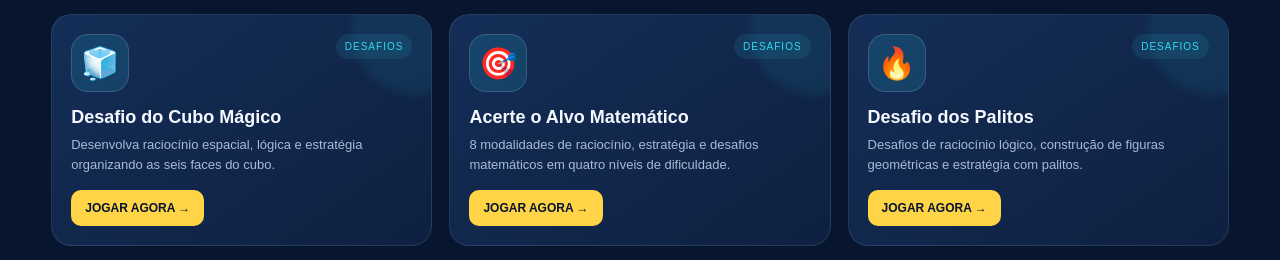
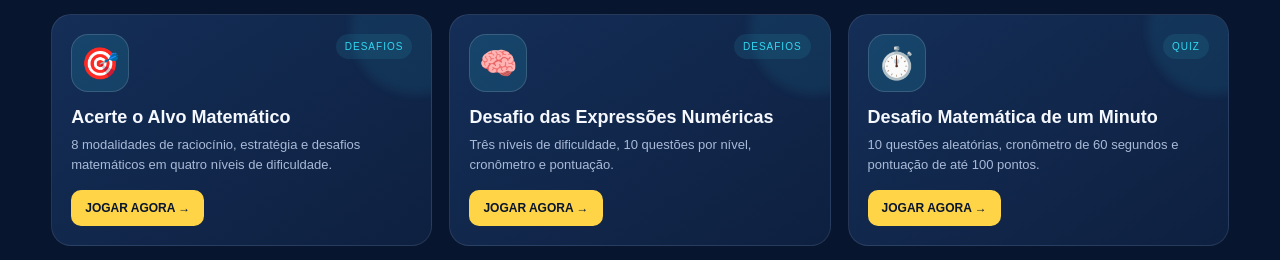
Before and after one commit to andersoncandido-blip/jogos-matematicos, a plain HTML site: page index.html in a window 1280 px wide. Shown: the part 1506-1766 px from the top of the page. Drawn offline with Linux system fonts and the light colour scheme.

Commit message:
Remover Cubo Mágico e Desafio dos Palitos

```diff
--- a/index.html
+++ b/index.html
@@ -74,10 +74,7 @@ footer{margin-top:48px;padding:24px;text-align:center;color:#8398bc;border-top:1
       <div class="card-top"><div class="game-icon purple">🧩</div><span class="tag">Desafios</span></div>
       <h3>Quebra-Cabeça Matemático</h3><p>20 desafios por partida, três níveis de dificuldade e 60 segundos para resolver cada questão.</p><a class="play" href="jogos/quebra-cabeca-matematico.html">JOGAR AGORA <span>→</span></a>
     </article>
-      <article class="card" data-category="desafios" data-name="desafio do cubo mágico">
-<div class="card-top"><div class="game-icon cyan">🧊</div><span class="tag">Desafios</span></div>
-<h3>Desafio do Cubo Mágico</h3><p>Desenvolva raciocínio espacial, lógica e estratégia organizando as seis faces do cubo.</p><a class="play" href="jogos/cubo_magico_jogos_matematicos.html">JOGAR AGORA →</a>
-</article>
+
       <article class="card" data-category="desafios" data-name="acerte o alvo matemático">
     <div class="card-top">
         <div class="game-icon cyan">🎯</div>
@@ -87,15 +84,7 @@ footer{margin-top:48px;padding:24px;text-align:center;color:#8398bc;border-top:1
     <p>8 modalidades de raciocínio, estratégia e desafios matemáticos em quatro níveis de dificuldade.</p>
     <a class="play" href="jogos/acerte_o_alvo_matematico.html">JOGAR AGORA →</a>
 </article>
-      <article class="card" data-category="desafios" data-name="desafio dos palitos">
-  <div class="card-top">
-    <div class="game-icon cyan">🔥</div>
-    <span class="tag">Desafios</span>
-  </div>
-  <h3>Desafio dos Palitos</h3>
-  <p>Desafios de raciocínio lógico, construção de figuras geométricas e estratégia com palitos.</p>
-  <a class="play" href="jogos/desafio_dos_palitos.html">JOGAR AGORA →</a>
-</article>
+
 <article class="card" data-category="desafios" data-name="desafio das expressões numéricas">
   <div class="card-top">
     <div class="game-icon cyan">🧠</div>
```
